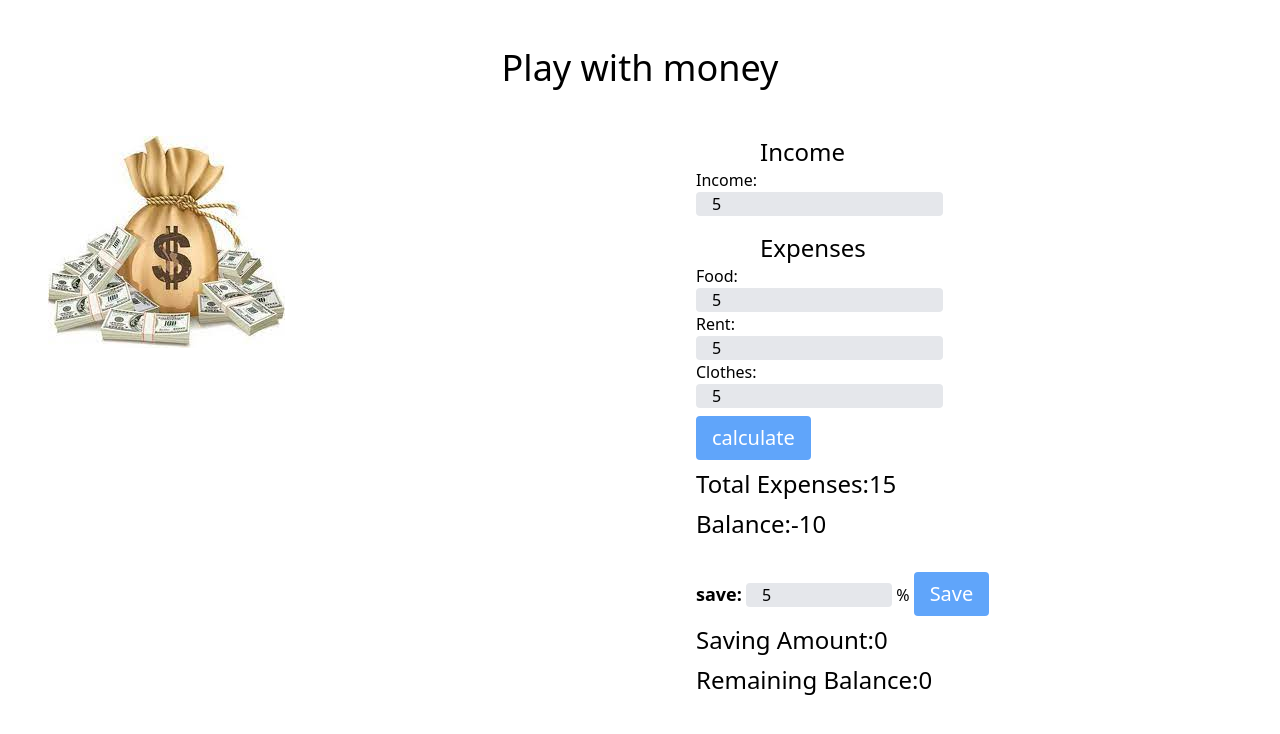
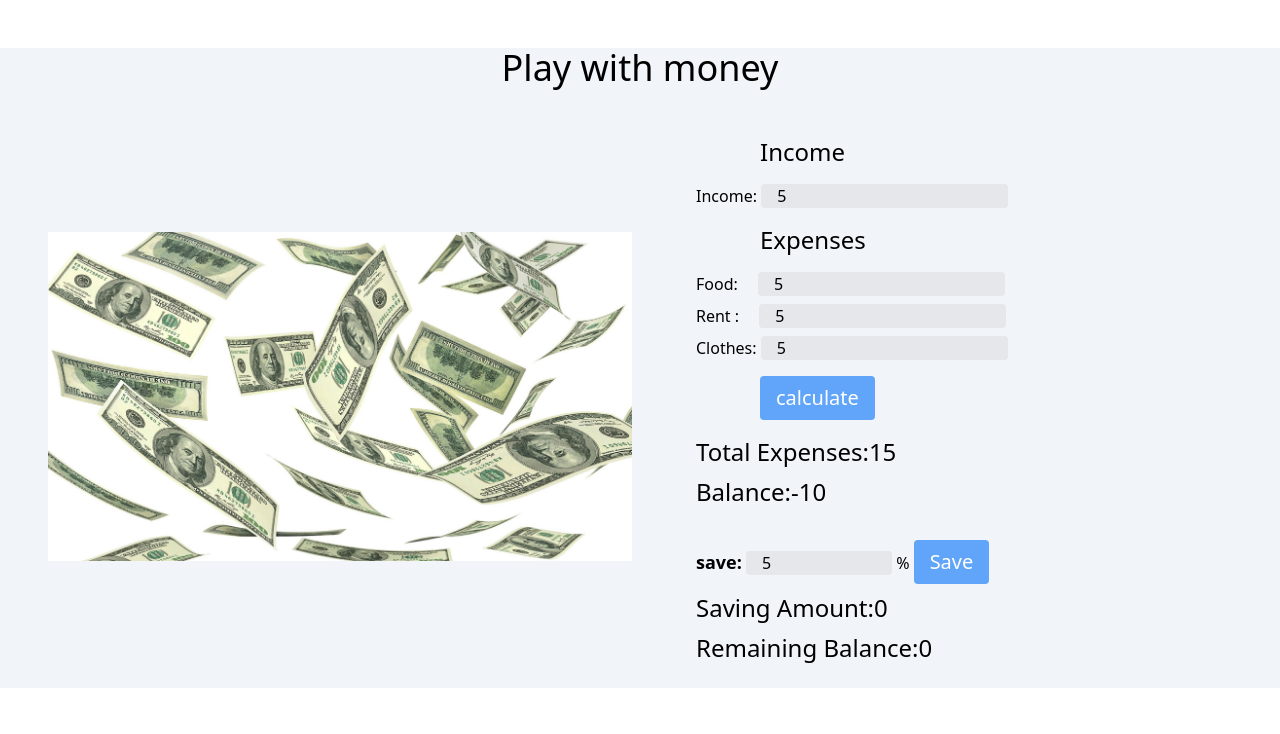
Before and after one commit to mubarakmohin1/Money-master-with-javascript, a plain HTML site: page index.html in a window 1280 px wide. Both pictures are taken after typing "5", "5", "5", "5", "5" into the empty fields and a click on the button "calculate". Drawn offline with nearby package versions, Linux system fonts and the light colour scheme.

Commit message:
first commit

```diff
--- a/index.html
+++ b/index.html
@@ -10,26 +10,26 @@
 
 </head>
 <body>
-     <section class="mt-12">
+     <section class="mt-12 bg-slate-100">
          <h1 class="text-center text-4xl pb-6">Play with money</h1>
-         <div class="grid grid-cols-2 gap-4 ">
+         <div class="sm:grid grid-cols-2 gap-4 ">
             <div class="pl-12 py-6">
-                <img src="image/download.jpg" alt="">
+                <img class=" mt-24" src="image/imag.jpg" alt="">
 
             </div>
             <div class="pl-12 py-6">
-               <h2 class="pl-16 text-2xl">Income</h2>
-               <h3>Income:</h3>
+               <h2 class="pl-16 mb-4 text-2xl">Income</h2>
+               <h3 class="inline">Income:</h3>
                <input id="income-total" class="border-gray-400 rounded w-30 bg-gray-200 pl-4 " type="number">
-               <h2 class="pl-16 text-2xl pt-4">Expenses</h2>
-               <h3>Food:</h3>
-               <input id="food-expense"  class="border-gray-400 rounded w-30 bg-gray-200 pl-4 " type="number">
-               <h3>Rent:</h3>
-               <input id="rent-expense" class="border-gray-400 rounded w-304 bg-gray-200 pl-4 " type="number">
-               <h3>Clothes:</h3>
-               <input id="clothe-expense" class="border-gray-400 rounded w-30 bg-gray-200 pl-4 " type="number"> <br>
-               <button id="calculate-btn" class="bg-blue-400 text-white py-2 px-4 rounded mt-2 text-xl">calculate</button>
-               <h2 class="pt-2 text-2xl">Total Expenses:<span id="total-expense">0</span> </h2>
+               <h2 class="pl-16 text-2xl mb-4 pt-4">Expenses</h2>
+               <h3 class="inline">Food:</h3>
+               <input id="food-expense"  class="border-gray-400 rounded ml-4 w-30 bg-gray-200 pl-4 " type="number"> <br>
+               <h3 class="inline">Rent  :</h3>
+               <input id="rent-expense" class="border-gray-400 rounded w-304 bg-gray-200 ml-4 mt-2 pl-4 " type="number"> <br>
+               <h3 class="inline">Clothes:</h3>
+               <input id="clothe-expense" class="border-gray-400 rounded w-30 bg-gray-200 pl-4 mt-2 " type="number"> <br>
+               <button id="calculate-btn" class="bg-blue-400 text-white py-2 px-4 ml-16 rounded mt-4 text-xl">calculate</button>
+               <h2 class="pt-4 text-2xl">Total Expenses:<span id="total-expense">0</span> </h2>
                <h2 class="pt-2 text-2xl pb-6">Balance:<span id="last-balance">0</span> </h2>
 
                <h3 class=" save-input">save:</h3>
@@ -41,6 +41,10 @@
 
                 </div>
          </div>
+         <div class="verifing-show text-center mt-4">
+            <p id="verify-success" class="verify text-green-800 text-2xl">Yea! matching your input</p>
+            <p id="verify-fail" class="verify text-red-800 text-2xl">error!not matching your input</p>
+         </div>
      </section>
    <script src="money.js"></script>
 </body>
--- a/money.js
+++ b/money.js
@@ -1,27 +1,37 @@
 
-function getInputcalculation(inputId){
+function getInputvalue(inputId){
     const firstIncome = document.getElementById(inputId);
     const firstTotal = firstIncome.value;
-    const firstValue = parseFloat(firstTotal);
-    // firstIncome.value = "";
-    return firstValue;
+    if(firstTotal > 0){
+        const firstValue = parseFloat(firstTotal);
+        // firstIncome.value = "";
+        return firstValue;
+    }
+
+
 
 }
 
 document.getElementById('calculate-btn').addEventListener('click',function(){
 
-    const firstValue = getInputcalculation('income-total');
+        const firstValue = getInputvalue('income-total');
 
-     const foodExpenseAmount = getInputcalculation('food-expense');
 
-     const rentExpenseAmount = getInputcalculation('rent-expense');
+     const foodExpenseAmount = getInputvalue('food-expense');
 
-     const clotheExpenseAmount = getInputcalculation('clothe-expense');
+     const rentExpenseAmount = getInputvalue('rent-expense');
+
+     const clotheExpenseAmount = getInputvalue('clothe-expense');
+
+
+    const totalExpenses = foodExpenseAmount + rentExpenseAmount + clotheExpenseAmount;
+    const totalBalance = firstValue - totalExpenses;
 
 
 
-     const totalExpenses = foodExpenseAmount + rentExpenseAmount + clotheExpenseAmount;
-     const totalBalance = firstValue - totalExpenses;
+
+
+    // const firstValue = getInputvalue('income-total');
 
 
      const finalExpense = document.getElementById('total-expense');
@@ -33,36 +43,36 @@ document.getElementById('calculate-btn').addEventListener('click',function(){
 
 
     function getInputcalculation(calcInput){
-        const firstIncome = document.getElementById(calcInput);
-        const firstTotal = firstIncome.value;
-        const firstValue = parseFloat(firstTotal);
+        const incomeFirst = document.getElementById(calcInput);
+        const totalFirst = incomeFirst.value;
+        const valueFirst = parseFloat(totalFirst);
         // firstIncome.value = "";
-        return firstValue;
+        return valueFirst;
 
     }
 
     document.getElementById('save-btn').addEventListener('click',function(){
 
-        const firstValue = getInputcalculation('income-total');
+        const valueFirst = getInputcalculation('income-total');
 
 
-        const foodExpenseAmount = getInputcalculation('food-expense');
+        const amountFoodExpense = getInputcalculation('food-expense');
 
-        const rentExpenseAmount = getInputcalculation('rent-expense');
+        const amountRentExpense = getInputcalculation('rent-expense');
 
-        const clotheExpenseAmount = getInputcalculation('clothe-expense');
+        const amountClotheExpense = getInputcalculation('clothe-expense');
 
 
 
-        const totalExpenses = foodExpenseAmount + rentExpenseAmount + clotheExpenseAmount;
-        const totalBalance = firstValue - totalExpenses;
+        const expenseTotal = amountFoodExpense + amountRentExpense + amountClotheExpense;
+        const balanceTotal = valueFirst - expenseTotal;
 
 
         const finalExpense = document.getElementById('total-expense');
-        finalExpense.innerText = totalExpenses;
+        finalExpense.innerText = expenseTotal;
 
         const firstBalance = document.getElementById('last-balance');
-        firstBalance.innerText = totalBalance;
+        firstBalance.innerText = balanceTotal;
 
 
 
@@ -72,11 +82,19 @@ document.getElementById('calculate-btn').addEventListener('click',function(){
 
         const saveAmount = document.getElementById('save-amount') ;
         // const saveAmount = getInputcalculation('save-amount');
+        if(savePercentValue > 0 && savePercentValue <= 100){
+            const successMsg = document.getElementById('verify-success');
+            successMsg.style.display = 'block';
+        }
+        else{
+            const errorMsg = document.getElementById('verify-fail');
+            errorMsg.style.display = 'block';
+        }
 
-       saveAmount.innerText =  firstValue * (savePercentValue/100);
+       saveAmount.innerText =  valueFirst * (savePercentValue/100);
 
         const remainAmount = document.getElementById('remain-balance');
-        remainAmount.innerText = totalBalance - saveAmount.innerText;
+        remainAmount.innerText = balanceTotal - saveAmount.innerText;
 
 
     })
--- a/style.css
+++ b/style.css
@@ -3,3 +3,7 @@
     font-size:large;
     font-weight: 600;
 }
+.verify{
+    display: none;
+    border-radius: 10px;
+}
```
Also changed, not shown: image/imag.jpg (added).
